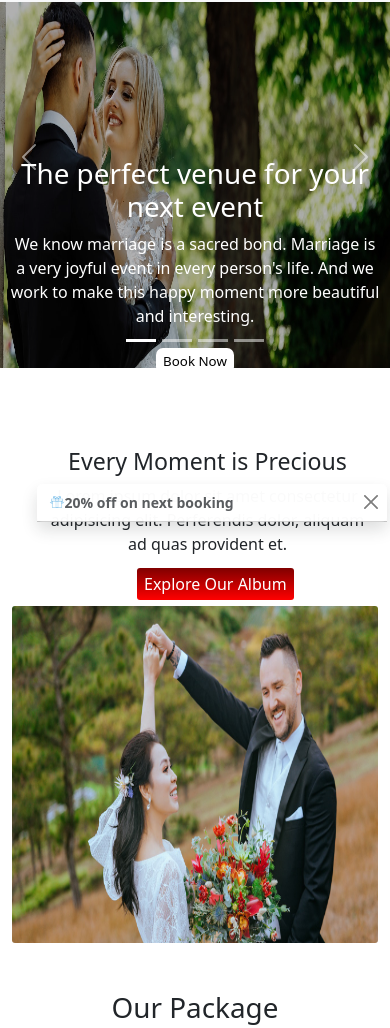
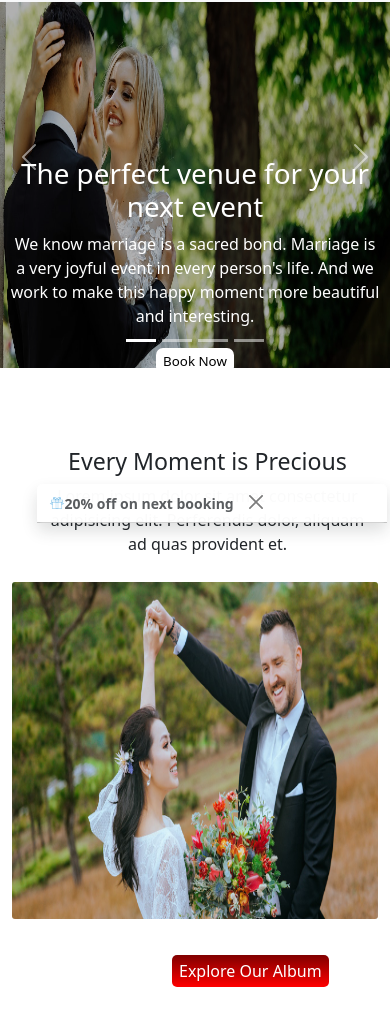
Before and after one commit to lilycm/final-bootstrap-assignment, a plain HTML site: page index.html in a window 390 px wide. Shown: the part 54-1082 px from the top of the page. Drawn offline with Linux system fonts and the light colour scheme.

Commit message:
fifteen commit

```diff
--- a/index.html
+++ b/index.html
@@ -81,8 +81,11 @@
             <!-- home section end -->
             <section class="moment-section">
                 <div class=" container moment">
-                    <div class="moment-img col sm-last">
+                    <div class="moment-img col sm-order-last">
                         <img class="img-fluid w-100" src="/images/pexels-trung-nguyen-1751681.jpg" alt="">
+                        <div class="explore-link col sm-order-last">
+                            <a href="" target="_blank">Explore Our Album</a>
+                        </div>
                     </div>
                     <div class="moment-text">
                         <h3>Every Moment is Precious</h3>
@@ -90,11 +93,15 @@
                                 <div class="toast-header">
                                   <img src="/clients/1679741_box_christmas_gift_package_present_icon.png" class="rounded" alt="..." style="width: 4vw;">
                                   <strong class="me-auto">20% off on next booking</strong>
-                                  <button type="button" class="btn-close" data-bs-dismiss="toast" aria-label="Close"></button>
+                                  <div class="col sm-last">
+                                    <button type="button" class="btn-close col sm-last" data-bs-dismiss="toast" aria-label="Close"></button>
+                                  </div>
                                 </div>
                             </div>
                         <p>Lorem ipsum dolor sit amet consectetur adipisicing elit. Perferendis dolor, aliquam ad quas provident et.</p>
-                        <a href="" target="_blank">Explore Our Album</a>
+                        <div class="confuse-link">
+                            <a href="" target="_blank">Explore Our Album</a>
+                        </div>
                     </div>
                 </div>
             </section>
--- a/style/style.css
+++ b/style/style.css
@@ -28,7 +28,9 @@ body{
     height: 680px;
     filter: brightness(.7);
 }
-
+.explore-link{
+    display: none;
+}
 .moment{
     display: grid;
     grid-template-columns: repeat(2, 1fr);
@@ -68,10 +70,6 @@ body{
 .package-container{
     display: grid;
     grid-template-columns: repeat(4, 1fr);
-}
-.absolute-btn{
-    top: -12px;
-    right: 5px;
 }
 .package,
 .package1{
@@ -304,7 +302,22 @@ footer{
         top: -12px;
         right: 5px;
     }
+    .explore-link {
+        display: block;
+        margin-top: 40px;
+        margin-left: 160px;
+    }
+    .explore-link a{
+        text-decoration: none;
+        color: white;
 
+        background: linear-gradient(rgb(128, 0, 0), rgb(255, 0, 0));
+        padding: 5px 7px;
+        border-radius: 5px;
+    }
+    .confuse-link{
+        display: none;
+    }
     .moment-section{
         width: 100%;
     }
```
